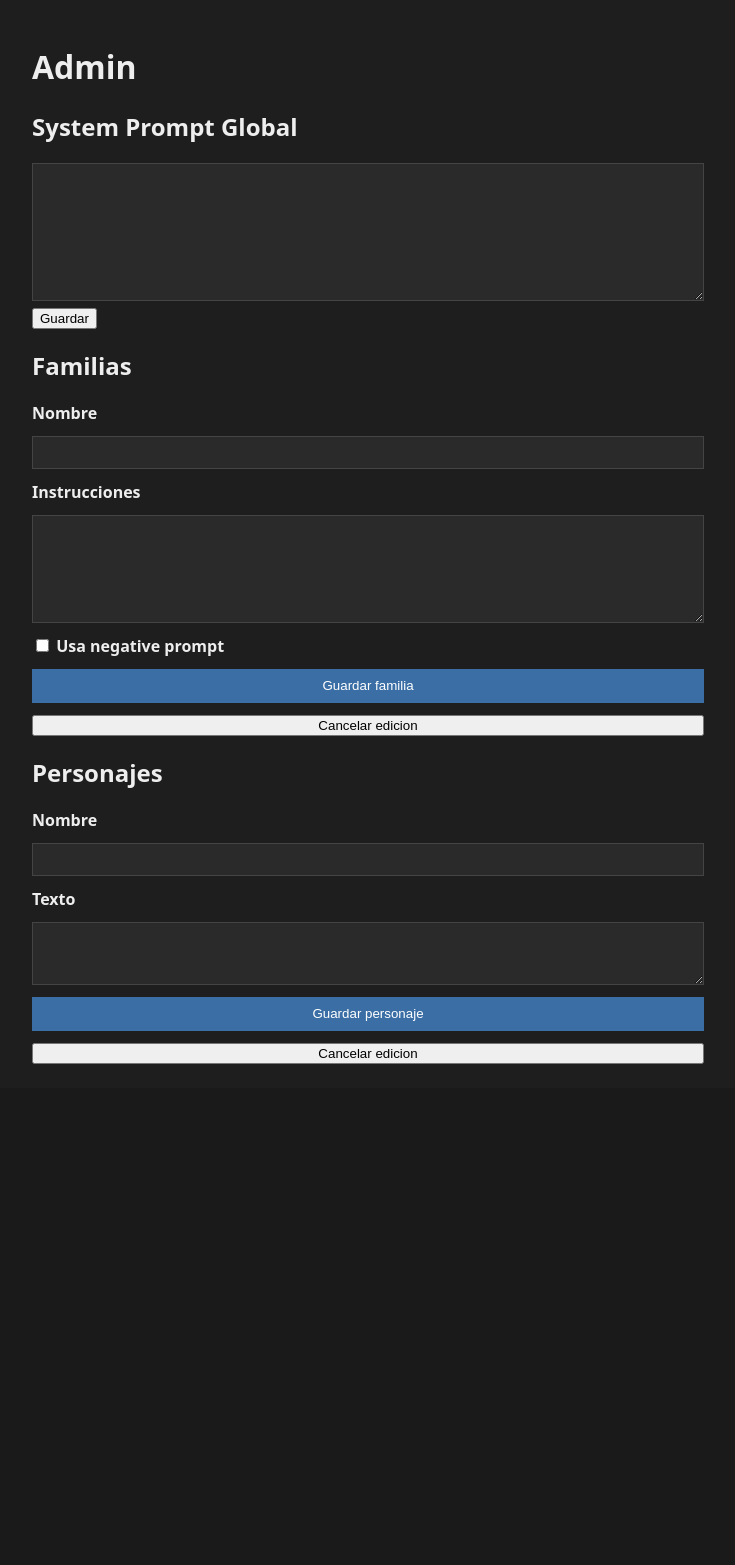
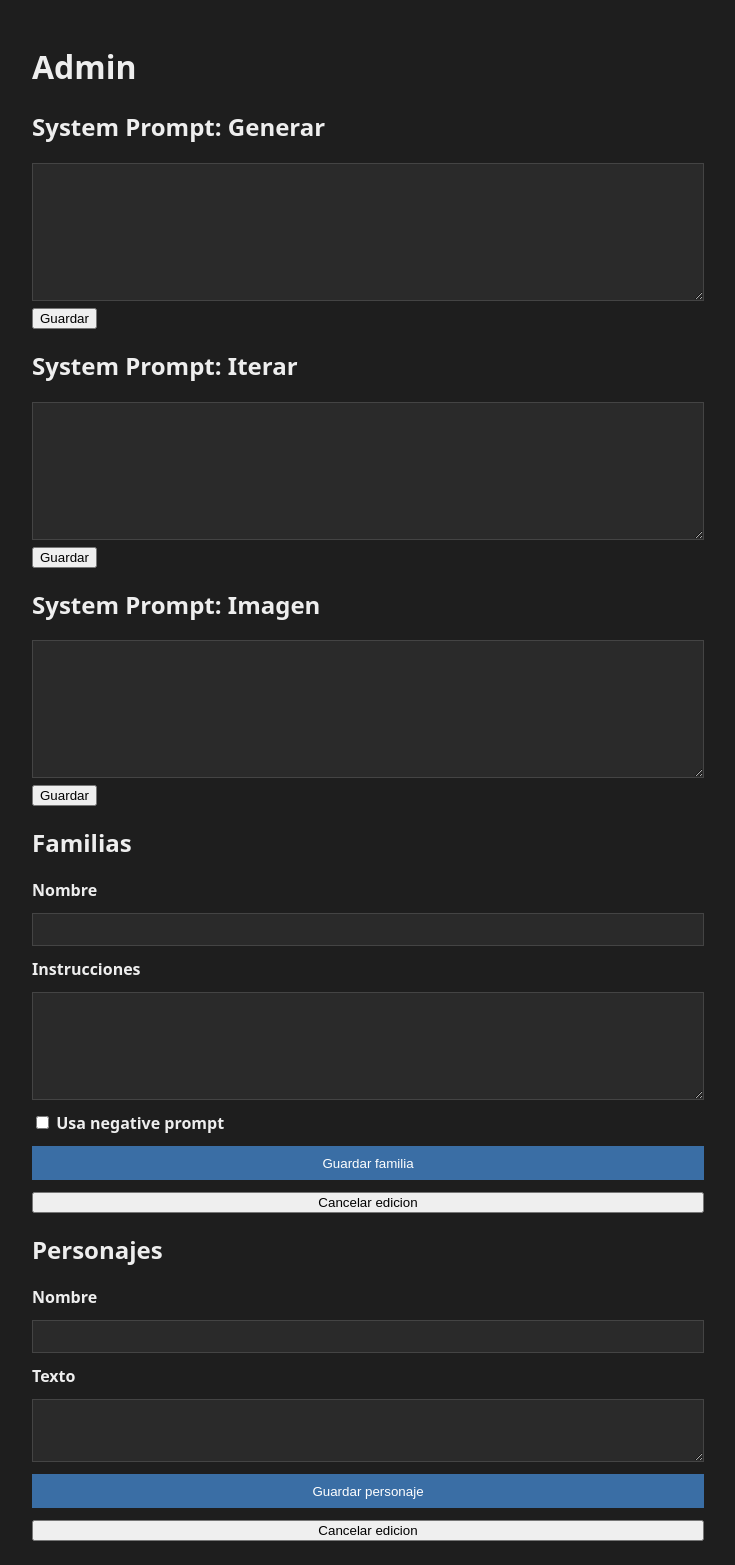
Before and after one commit to moictab/prompt-enhancer, a FastAPI app: template app/templates/admin.html in a window 1280 px wide. Shown: the part 54-1619 px from the top of the page, without its empty margins (272-1007 px from the left). Before the commit the page ends 1118 px from the top, so only its background shows below. Run offline with FastAPI, Linux system fonts and the light colour scheme; the template is opened without the code that fills it, so the values that code supplies are empty; parts of the project's set-up code (start-up, migrations or seed data) failed here and were passed over.

Commit message:
Split admin system prompt editor into three independent sections

```diff
--- a/app/static/admin.js
+++ b/app/static/admin.js
@@ -7,18 +7,24 @@ async function fetchJSON(url, options) {
   return data;
 }
 
-async function loadSystemPrompt() {
-  const data = await fetchJSON("/api/admin/system-prompt");
-  document.getElementById("system-prompt-text").value = data.text;
+const SYSTEM_PROMPT_MODES = ["generate", "iterate", "image"];
+
+async function loadSystemPrompts() {
+  for (const mode of SYSTEM_PROMPT_MODES) {
+    const data = await fetchJSON(`/api/admin/system-prompt/${mode}`);
+    document.getElementById(`system-prompt-${mode}-text`).value = data.text;
+  }
 }
 
-function setupSystemPromptForm() {
-  document.getElementById("save-system-prompt").addEventListener("click", async () => {
-    const text = document.getElementById("system-prompt-text").value;
-    await fetchJSON("/api/admin/system-prompt", {
-      method: "PUT",
-      headers: { "Content-Type": "application/json" },
-      body: JSON.stringify({ text }),
+function setupSystemPromptForms() {
+  SYSTEM_PROMPT_MODES.forEach((mode) => {
+    document.getElementById(`save-system-prompt-${mode}`).addEventListener("click", async () => {
+      const text = document.getElementById(`system-prompt-${mode}-text`).value;
+      await fetchJSON(`/api/admin/system-prompt/${mode}`, {
+        method: "PUT",
+        headers: { "Content-Type": "application/json" },
+        body: JSON.stringify({ text }),
+      });
     });
   });
 }
@@ -142,8 +148,8 @@ function setupCharacterForm() {
 }
 
 document.addEventListener("DOMContentLoaded", () => {
-  loadSystemPrompt();
-  setupSystemPromptForm();
+  loadSystemPrompts();
+  setupSystemPromptForms();
   loadFamilies();
   setupFamilyForm();
   loadCharacters();
--- a/app/templates/admin.html
+++ b/app/templates/admin.html
@@ -4,9 +4,21 @@
 <h1>Admin</h1>
 
 <section>
-  <h2>System Prompt Global</h2>
-  <textarea id="system-prompt-text" rows="8"></textarea>
-  <button type="button" id="save-system-prompt">Guardar</button>
+  <h2>System Prompt: Generar</h2>
+  <textarea id="system-prompt-generate-text" rows="8"></textarea>
+  <button type="button" id="save-system-prompt-generate">Guardar</button>
+</section>
+
+<section>
+  <h2>System Prompt: Iterar</h2>
+  <textarea id="system-prompt-iterate-text" rows="8"></textarea>
+  <button type="button" id="save-system-prompt-iterate">Guardar</button>
+</section>
+
+<section>
+  <h2>System Prompt: Imagen</h2>
+  <textarea id="system-prompt-image-text" rows="8"></textarea>
+  <button type="button" id="save-system-prompt-image">Guardar</button>
 </section>
 
 <section>
```
Also changed, not shown: tests/test_pages.py (+3 -1 lines).
